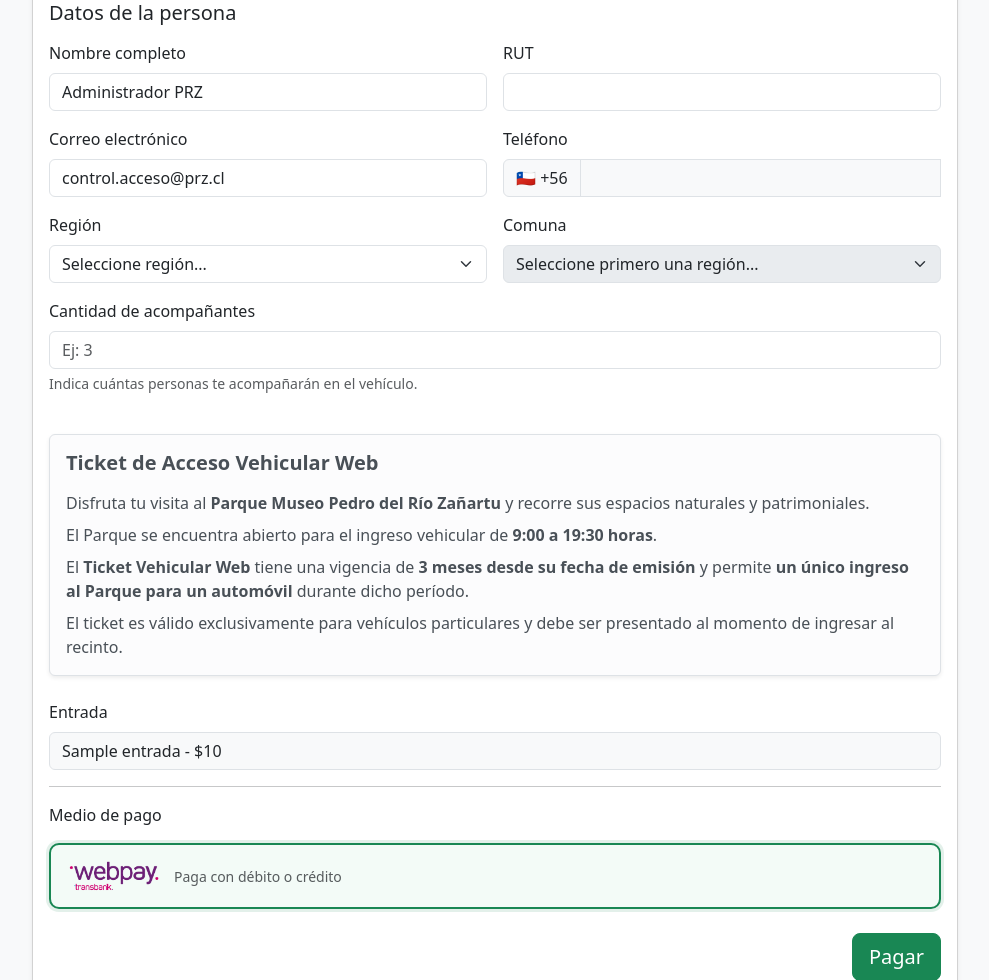
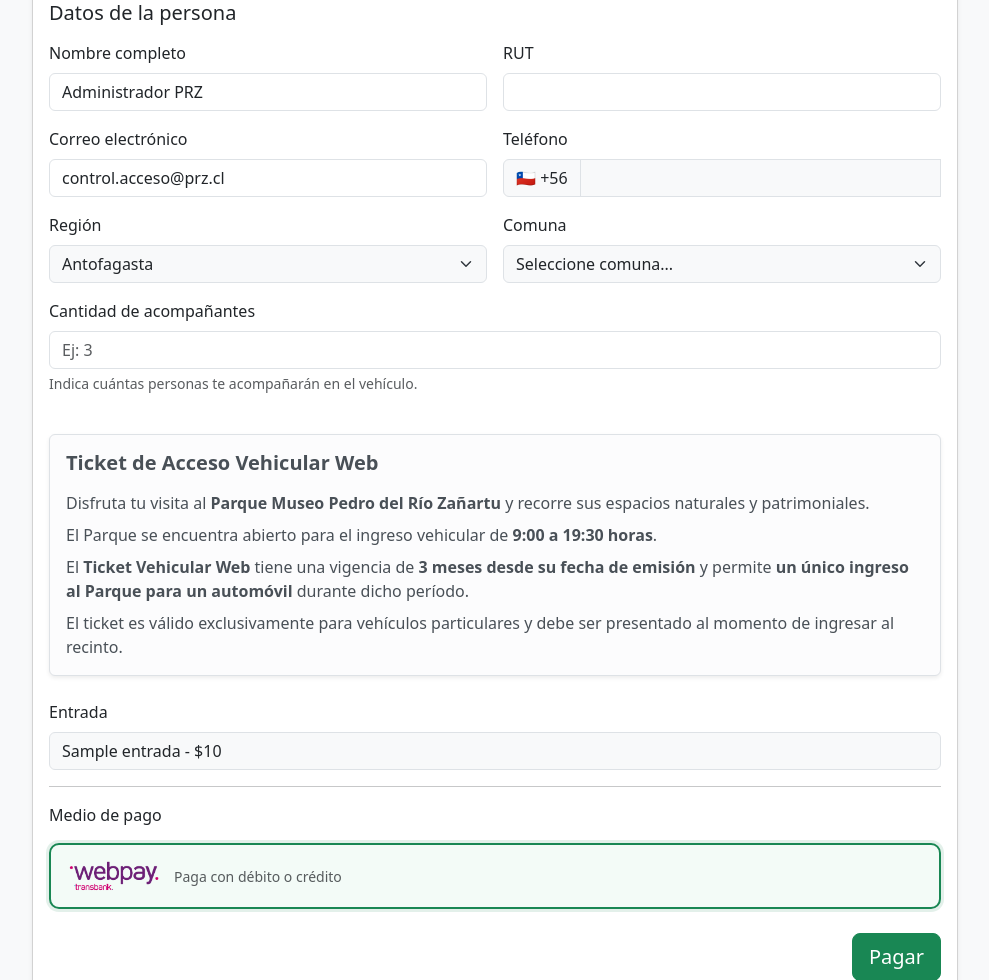
Before and after one commit to jlduran43/tickets-prz, a Laravel app: page /ventas/crear in a window 1280 px wide. Shown: the part 190-1170 px from the top of the page, without its empty margins (145-1134 px from the left). Run offline with Laravel 12, Linux system fonts and the light colour scheme; a user stored in the database is signed in; data comes from the database, SQL or seed files in the repository; tables that the repository leaves empty hold one stand-in row (values such as "Sample post"); style sheets or scripts are compiled from the project's sources.

Commit message:
ajuste campos no editables compra ticket formulario

```diff
--- a/app/Http/Controllers/VentaController.php
+++ b/app/Http/Controllers/VentaController.php
@@ -56,6 +56,16 @@
      */
     public function store(Request $request)
     {
+        $usuario = auth()->user();
+
+        $cliente = $usuario->cliente;
+
+        if (! $cliente) {
+            return back()->withErrors([
+                'cliente' => 'No se encontró el perfil del cliente.',
+            ]);
+        }
+
         Log::info('=== ENTRO A STORE DE VENTA ===', [
             'fecha' => now()->toDateTimeString(),
             'checkout_token' => $request->checkout_token,
@@ -70,11 +80,13 @@
         $telefono = preg_replace(
             '/[\s-]+/',
             '',
-            (string) $request->input('telefono', '')
+            (string) $cliente->telefono
         );
 
         $request->merge([
             'telefono' => $telefono,
+            'region_id' => $cliente->region_id,
+            'comuna_id' => $cliente->comuna_id,
         ]);
 
         $request->validate([
@@ -136,7 +148,7 @@
             $telefonoNormalizado = '+56' . $telefono;
         }
 
-        $rut = Rut::parse($request->rut_cliente);
+        $rut = Rut::parse($cliente->rut);
 
         if (! $rut->validate()) {
             return back()
@@ -182,19 +194,19 @@
                     \Illuminate\Support\Str::random(12)
                 ),
 
-                'cliente_id' => auth()->user()->cliente?->id,
+                'cliente_id' => $cliente->id,
 
-                'nombre_cliente' => $request->nombre_cliente,
+                'nombre_cliente' => $usuario->name,
 
-                'rut_cliente' => $request->rut_cliente,
+                'rut_cliente' => $cliente->rut,
 
-                'correo' => $request->correo,
+                'correo' => $usuario->email,
 
-                'telefono' => $request->telefonoNormalizado,
+                'telefono' => $telefonoNormalizado,
 
-                'region_id' => $request->region_id,
+                'region_id' => $cliente->region_id,
 
-                'comuna_id' => $request->comuna_id,
+                'comuna_id' => $cliente->comuna_id,
 
                 'cantidad_personas' => $request->cantidad_personas,
 
--- a/resources/views/ventas/create.blade.php
+++ b/resources/views/ventas/create.blade.php
@@ -121,35 +121,37 @@
                                 </div>
                             </div>
 
+                            {{-- Región --}}
                             <div class="col-md-6">
                                 <label class="form-label">
                                     Región
                                 </label>
 
-                                <select name="region_id" id="region_id" class="form-select" required>
-                                    <option value="">
-                                        Seleccione región...
-                                    </option>
-
+                                <select id="region_id" class="form-select bg-light" disabled>
                                     @foreach ($regiones as $region)
                                         <option value="{{ $region->id }}"
-                                            {{ old('region_id', $cliente?->region_id) == $region->id ? 'selected' : '' }}>
+                                            {{ $cliente?->region_id == $region->id ? 'selected' : '' }}>
                                             {{ $region->nombre }}
                                         </option>
                                     @endforeach
                                 </select>
+
+                                <input type="hidden" name="region_id" value="{{ $cliente?->region_id }}">
                             </div>
 
+                            {{-- Comuna --}}
                             <div class="col-md-6">
                                 <label class="form-label">
                                     Comuna
                                 </label>
 
-                                <select name="comuna_id" id="comuna" class="form-select" required disabled>
+                                <select id="comuna" class="form-select bg-light" disabled>
                                     <option value="">
-                                        Seleccione primero una región...
+                                        Cargando comuna...
                                     </option>
                                 </select>
+
+                                <input type="hidden" name="comuna_id" value="{{ $cliente?->comuna_id }}">
                             </div>
 
                             {{-- Cantidad personas --}}
@@ -329,8 +331,6 @@
                             comunaSelect.appendChild(option);
                         });
 
-                        comunaSelect.disabled = false;
-
                     })
                     .catch(error => {
 
@@ -419,6 +419,5 @@
             });
 
         });
-
     </script>
 @endsection
```
